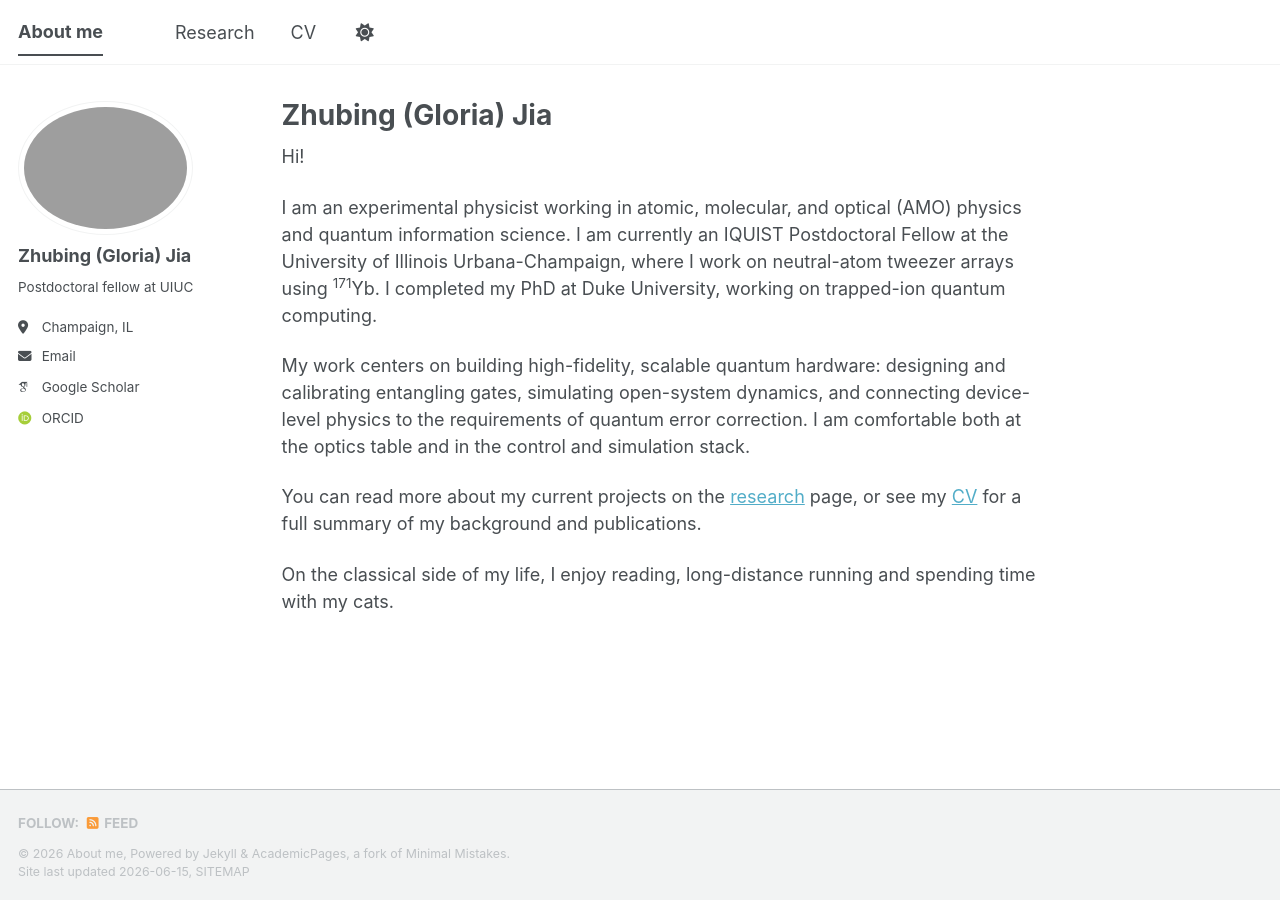
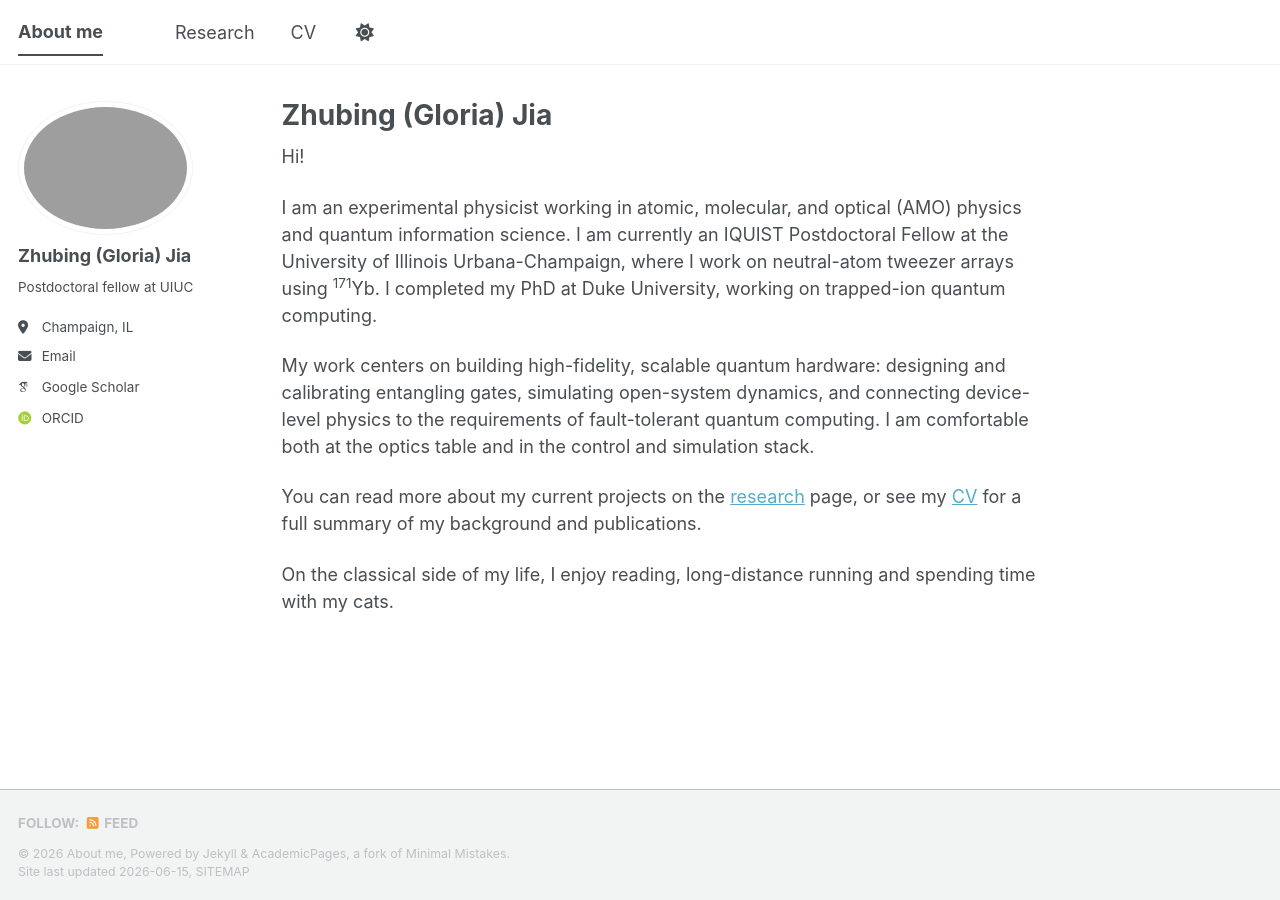
Before and after one commit to gloriazhj/gloriazhj.github.io, a Jekyll site: the page built from _pages/about.md, in a window 1280 px wide. Built offline with Jekyll 4.4.1, drawn with Linux system fonts in a browser that asks for light colours; some web fonts are replaced; a script bundle is joined from its source files by our own code; library files that are not in the unit come from our copies.

Commit message:
Update text to reflect fault-tolerant quantum computing

```diff
--- a/_pages/about.md
+++ b/_pages/about.md
@@ -17,7 +17,7 @@ University, working on trapped-ion quantum computing.
 
 My work centers on building high-fidelity, scalable quantum hardware: designing
 and calibrating entangling gates, simulating open-system dynamics, and connecting
-device-level physics to the requirements of quantum error correction. I am
+device-level physics to the requirements of fault-tolerant quantum computing. I am
 comfortable both at the optics table and in the control and simulation stack.
 
 You can read more about my current projects on the [research](/research/) page,
```
